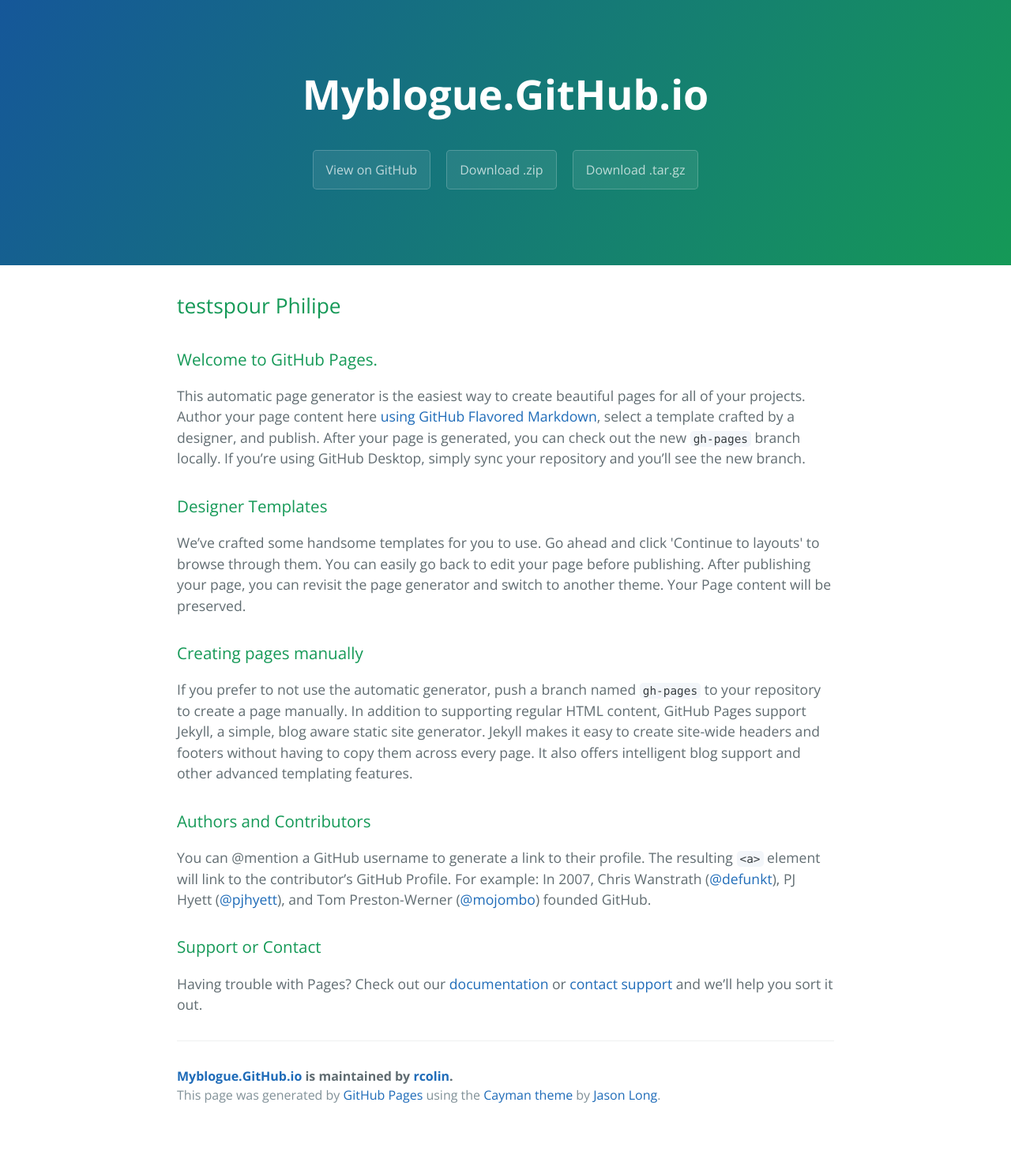
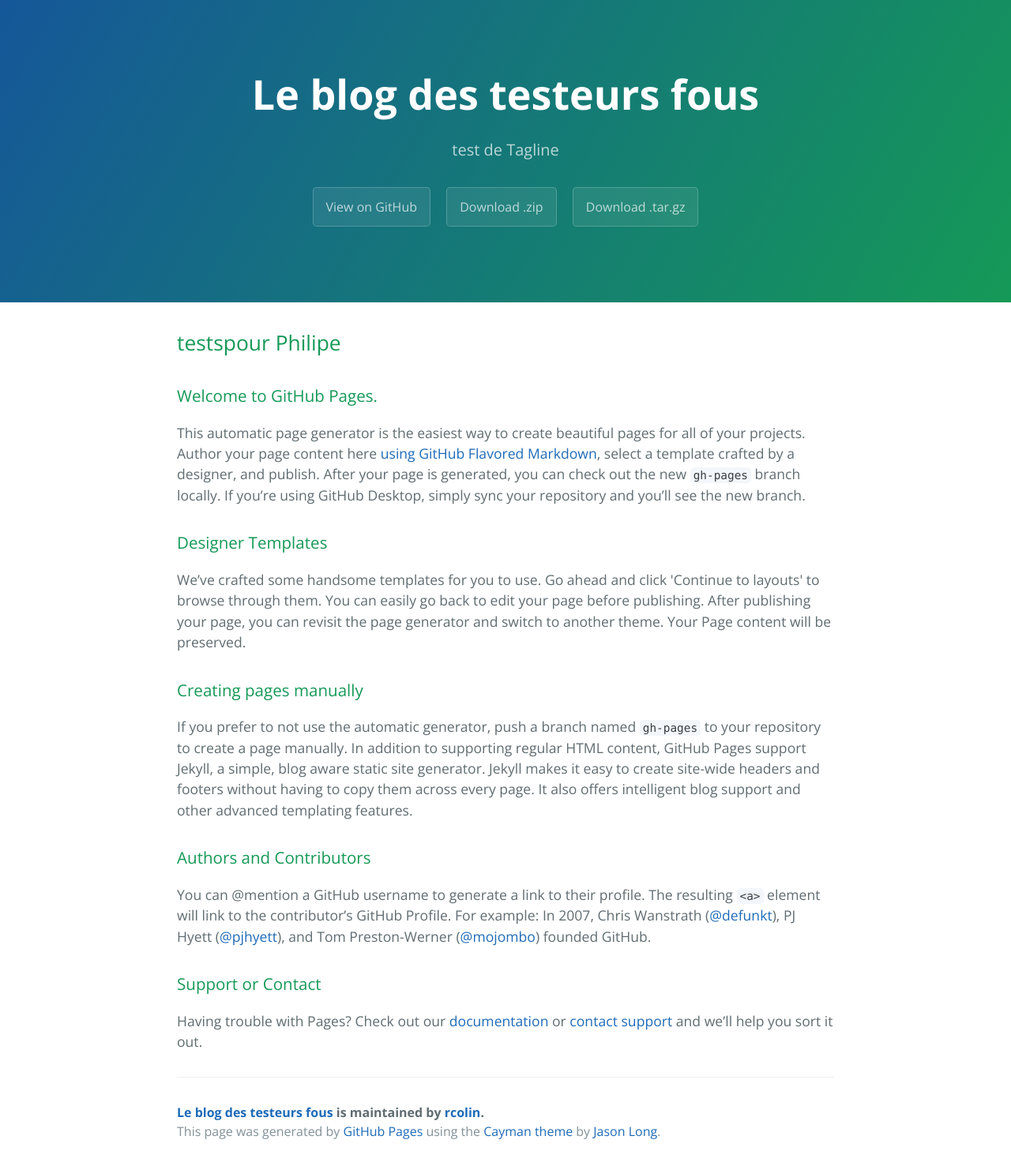
Before and after one commit to rcolin/myblogue.github.io, a plain HTML site: page index.html in a window 1280 px wide. Shown: the whole page at 79% size. Before the commit the page ends 1431 px from the top, so only its background shows below. Drawn offline with nearby package versions, Linux system fonts and the light colour scheme.

```diff
--- a/index.html
+++ b/index.html
@@ -2,7 +2,7 @@
 <html lang="en-us">
   <head>
     <meta charset="UTF-8">
-    <title>Myblogue.GitHub.io by rcolin</title>
+    <title>Le blog des testeurs fous by rcolin</title>
     <meta name="viewport" content="width=device-width, initial-scale=1">
     <link rel="stylesheet" type="text/css" href="stylesheets/normalize.css" media="screen">
     <link href='https://fonts.googleapis.com/css?family=Open+Sans:400,700' rel='stylesheet' type='text/css'>
@@ -11,8 +11,8 @@
   </head>
   <body>
     <section class="page-header">
-      <h1 class="project-name">Myblogue.GitHub.io</h1>
-      <h2 class="project-tagline"></h2>
+      <h1 class="project-name">Le blog des testeurs fous</h1>
+      <h2 class="project-tagline">test de Tagline</h2>
       <a href="https://github.com/rcolin/myblogue.github.io" class="btn">View on GitHub</a>
       <a href="https://github.com/rcolin/myblogue.github.io/zipball/master" class="btn">Download .zip</a>
       <a href="https://github.com/rcolin/myblogue.github.io/tarball/master" class="btn">Download .tar.gz</a>
@@ -48,7 +48,7 @@
 <p>Having trouble with Pages? Check out our <a href="https://help.github.com/pages">documentation</a> or <a href="https://github.com/contact">contact support</a> and we’ll help you sort it out.</p>
 
       <footer class="site-footer">
-        <span class="site-footer-owner"><a href="https://github.com/rcolin/myblogue.github.io">Myblogue.GitHub.io</a> is maintained by <a href="https://github.com/rcolin">rcolin</a>.</span>
+        <span class="site-footer-owner"><a href="https://github.com/rcolin/myblogue.github.io">Le blog des testeurs fous</a> is maintained by <a href="https://github.com/rcolin">rcolin</a>.</span>
 
         <span class="site-footer-credits">This page was generated by <a href="https://pages.github.com">GitHub Pages</a> using the <a href="https://github.com/jasonlong/cayman-theme">Cayman theme</a> by <a href="https://twitter.com/jasonlong">Jason Long</a>.</span>
       </footer>
```
Also changed, not shown: params.json (+2 -2 lines).
